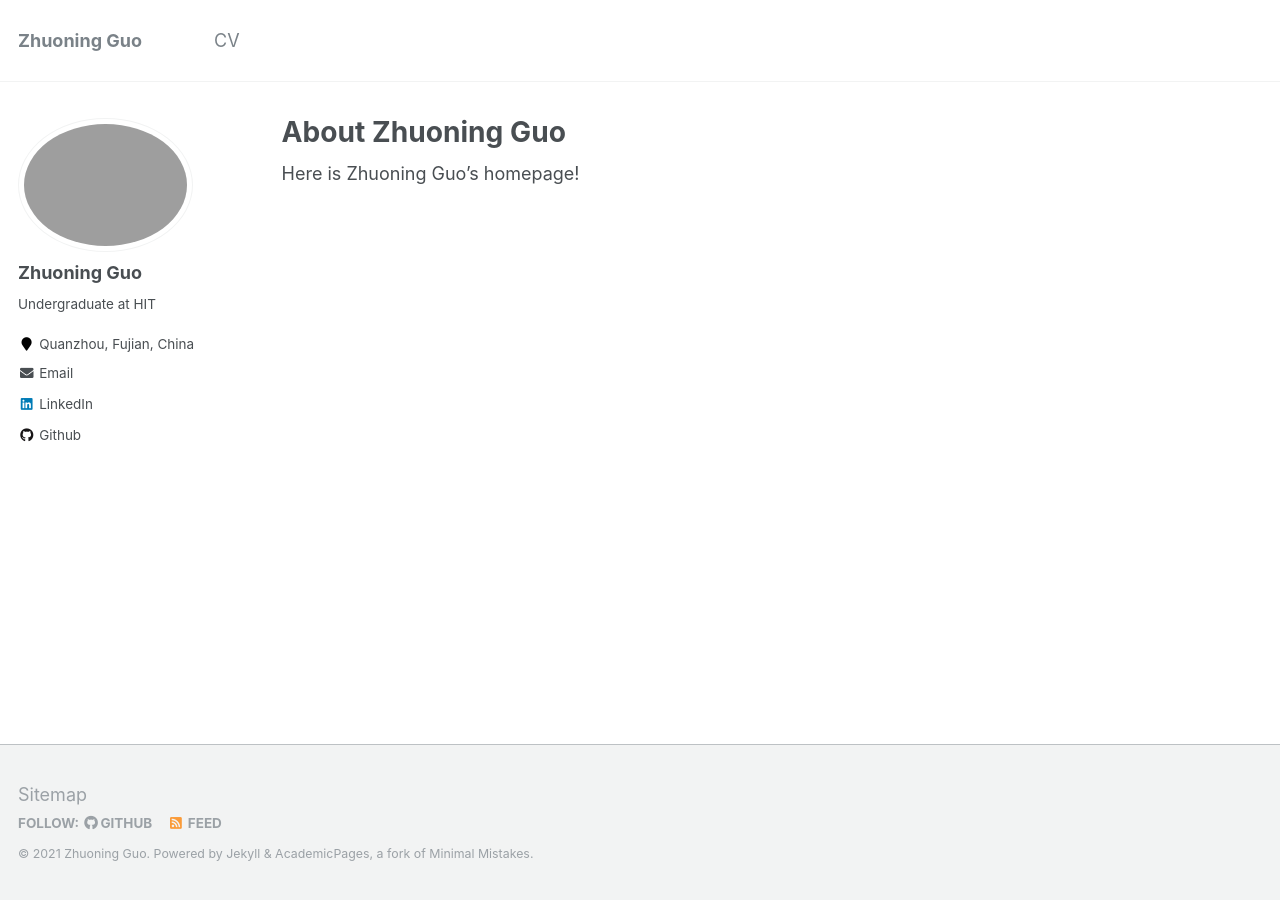
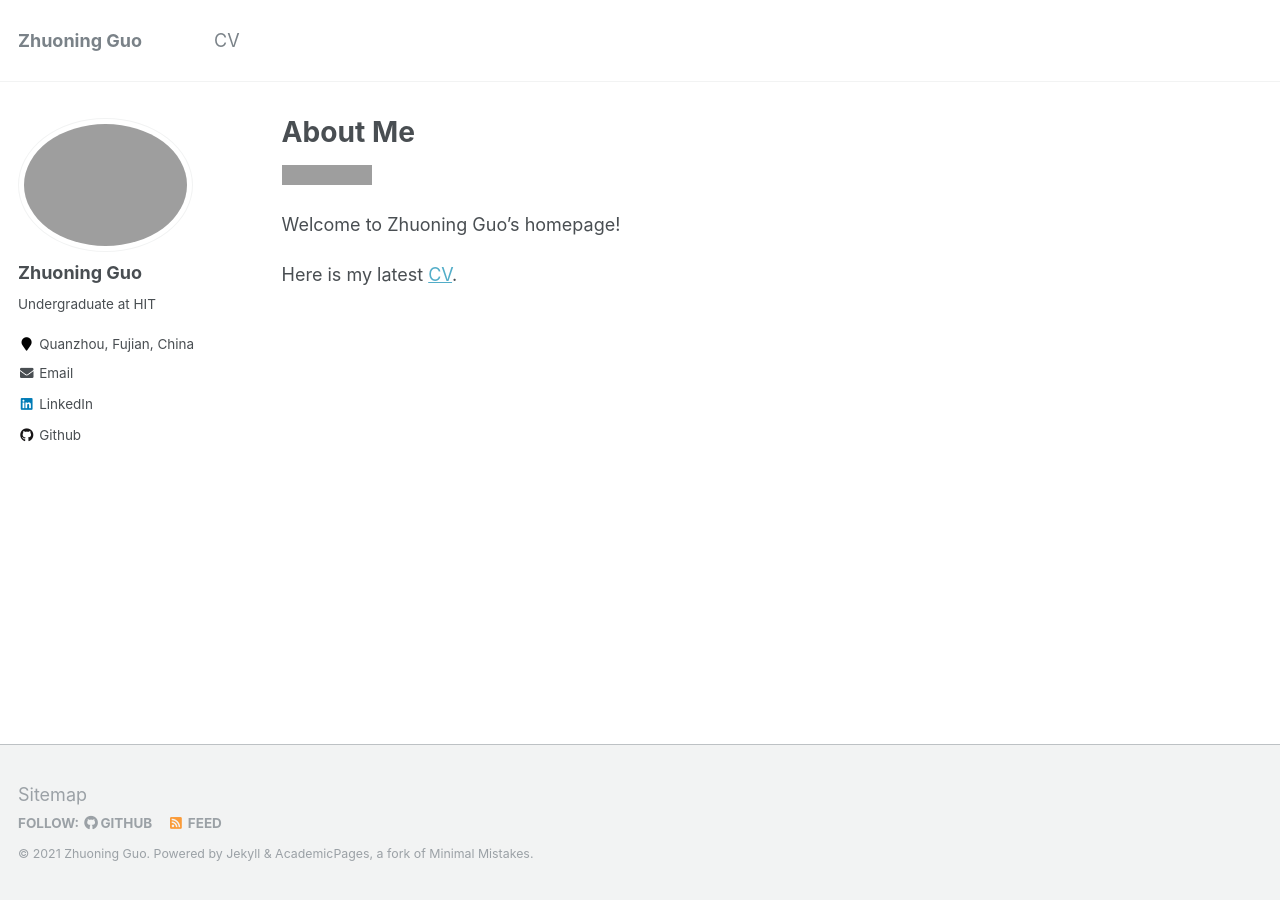
Before and after one commit to gzn00417/gzn00417.github.io, a Jekyll site: the page built from _pages/about.md, in a window 1280 px wide. Built offline with Jekyll 4.4.1, drawn with Linux system fonts in a browser that asks for light colours; grey boxes are pictures that could not be loaded.

Commit message:
update about

```diff
--- a/_pages/about.md
+++ b/_pages/about.md
@@ -1,6 +1,6 @@
 ---
 permalink: /
-title: "About Zhuoning Guo"
+title: "About Me"
 excerpt: "About me"
 author_profile: true
 redirect_from:
@@ -8,4 +8,8 @@ redirect_from:
   - /about.html
 ---
 
-Here is Zhuoning Guo's homepage!
+![visitors](https://visitor-badge.glitch.me/badge?page_id=gzn00417.github.io)
+
+Welcome to Zhuoning Guo's homepage!
+
+Here is my latest [CV]([CV - Zhuoning Guo (gzn00417.github.io)](https://gzn00417.github.io/cv/)).
```
